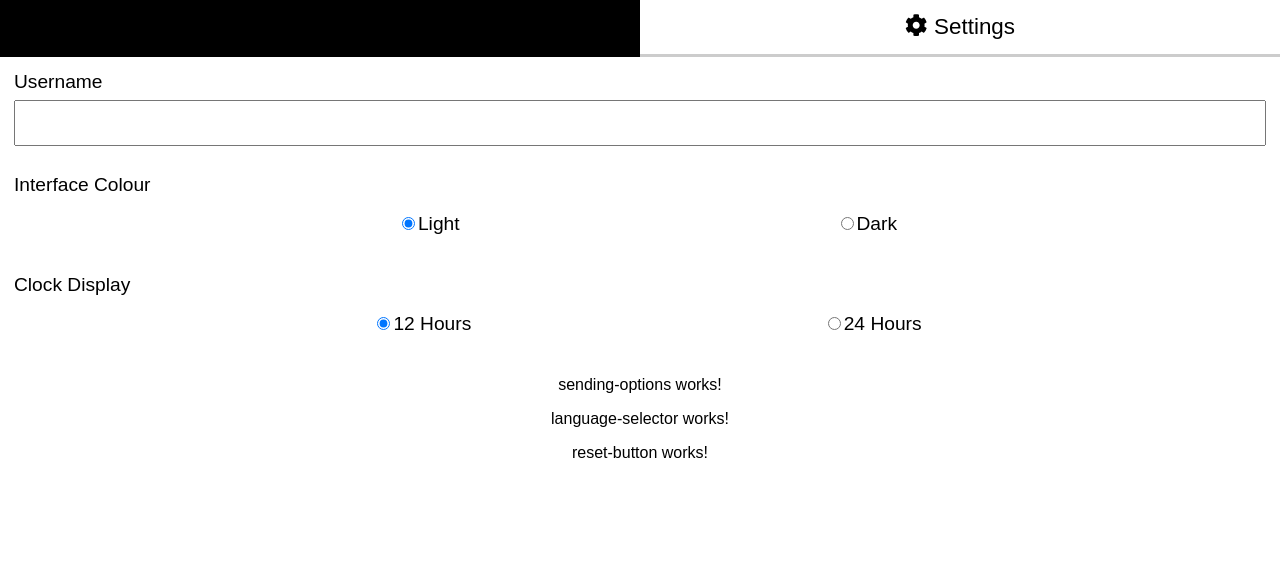
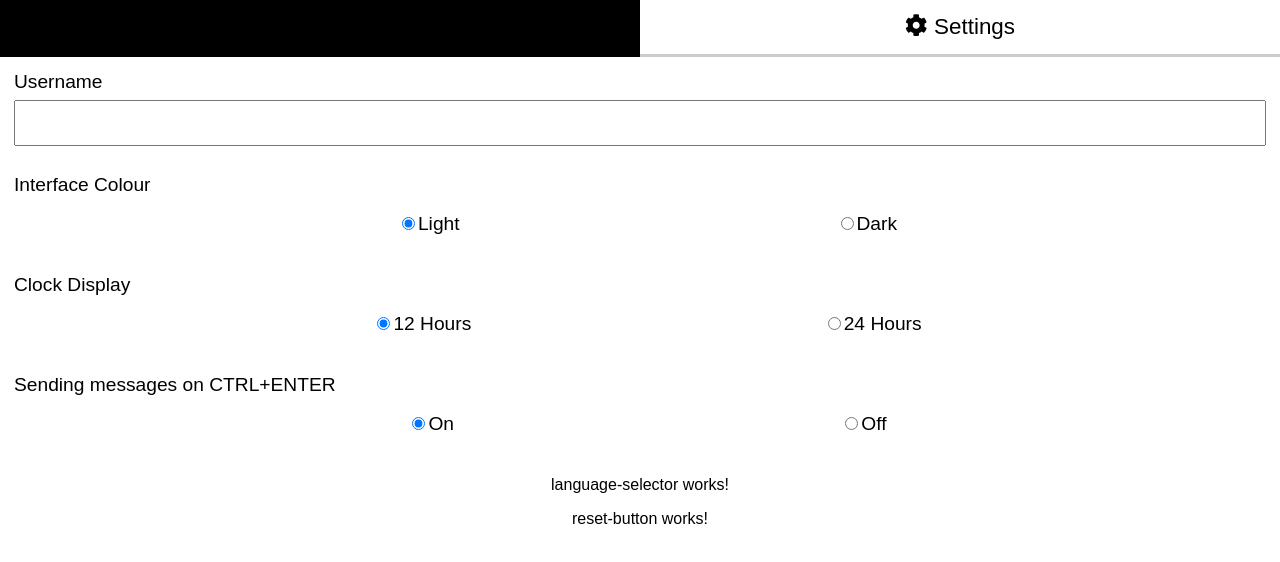
Before and after one commit to mihailgaberov/angular-chat, an Angular app: page /settings in a window 1280 px wide. Shown: the top 562 px of the page. Built offline with nearby package versions, Linux system fonts and the light colour scheme.

Commit message:
:sparkles: Added sending-options.component. Added mixin for re-using radio-group styles.

```diff
--- a/src/app/clock-mode-selector/clock-mode-selector.component.scss
+++ b/src/app/clock-mode-selector/clock-mode-selector.component.scss
@@ -1,16 +1,12 @@
+@import "../../mixins";
+
 .clock-mode-selector {
   padding: 14px;
   text-align: left;
   border-bottom: 1px solid var(--primary-dark);
 
-
   .radio-group {
-    width: 100%;
-    line-height: 28px;
-    margin-top: 7px;
-    padding: 7px;
-    display: flex;
-    justify-content: space-evenly;
+    @include radio-group();
   }
 
   label {
--- a/src/app/sending-options/sending-options.component.html
+++ b/src/app/sending-options/sending-options.component.html
@@ -1 +1,12 @@
-<p>sending-options works!</p>
+<div class="sending-options">
+  <label>Sending messages on CTRL+ENTER</label>
+  <div class="radio-group">
+    <div><input checked type="radio" id="on" name="sending-options-selectors" />
+      <label for="on">On</label>
+    </div>
+    <div>
+      <input type="radio" id="off" name="sending-options-selectors" />
+      <label for="off">Off</label>
+    </div>
+  </div>
+</div>
--- a/src/app/sending-options/sending-options.component.scss
+++ b/src/app/sending-options/sending-options.component.scss
@@ -0,0 +1,15 @@
+@import "../../mixins";
+
+.sending-options {
+  padding: 14px;
+  text-align: left;
+  border-bottom: 1px solid var(--primary-dark);
+
+  .radio-group {
+    @include radio-group();
+  }
+
+  label {
+    font-size: 1.2em;
+  }
+}
--- a/src/app/theme-selector/theme-selector.component.scss
+++ b/src/app/theme-selector/theme-selector.component.scss
@@ -1,15 +1,12 @@
+@import "../../mixins";
+
 .theme-selector {
   padding: 14px;
   text-align: left;
   border-bottom: 1px solid var(--primary-dark);
 
   .radio-group {
-    width: 100%;
-    line-height: 28px;
-    margin-top: 7px;
-    padding: 7px;
-    display: flex;
-    justify-content: space-evenly;
+    @include radio-group();
   }
 
   label {
--- /dev/null
+++ b/src/mixins.scss
@@ -0,0 +1,8 @@
+@mixin radio-group() {
+  width: 100%;
+  line-height: 28px;
+  margin-top: 7px;
+  padding: 7px;
+  display: flex;
+  justify-content: space-evenly;
+}
--- a/src/styles.scss
+++ b/src/styles.scss
@@ -1,5 +1,4 @@
 /* You can add global styles to this file, and also import other style files */
-
 body {
     background: var(--primary-dark);
 }
```
